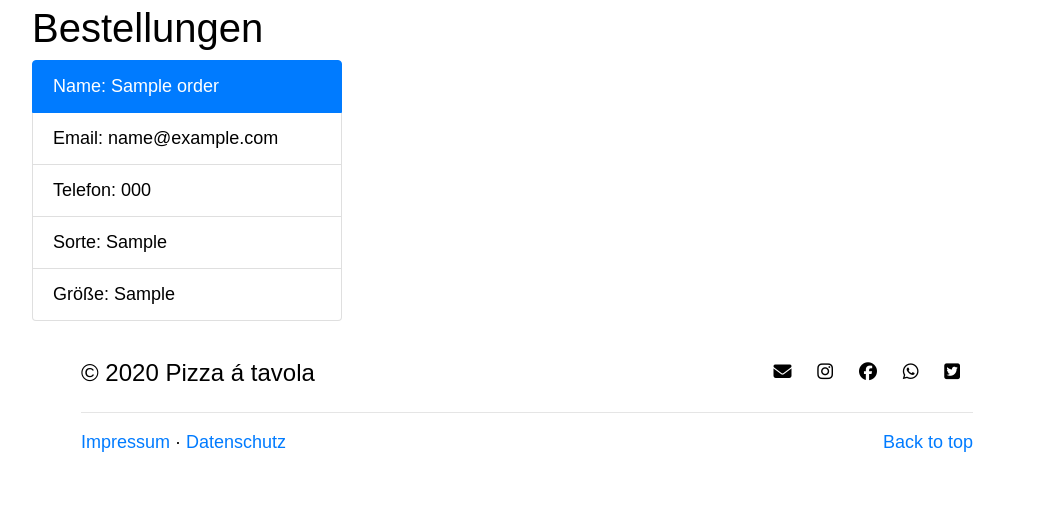
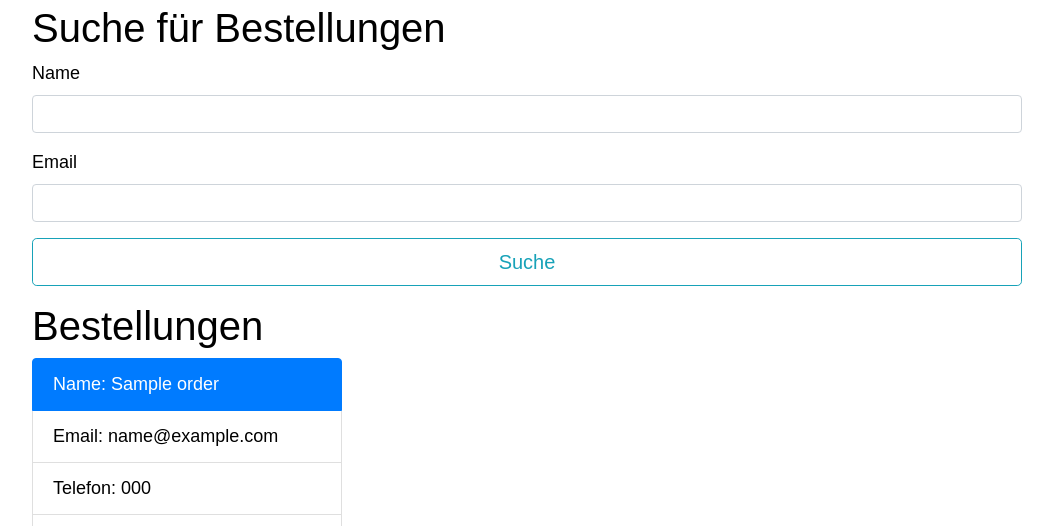
Before and after one commit to pmularczyk/django-pizza-a-tavola, a Django app: page /orders/ in a window 1280 px wide. Shown: the part 74-600 px from the top of the page, without its empty margins (113-1166 px from the left). Before the commit the page ends 526 px from the top, so only its background shows below. Run offline with Django 3.2, Linux system fonts and the light colour scheme; tables that the repository leaves empty hold one stand-in row (values such as "Sample post"); some libraries are stand-ins or nearby versions.

Commit message:
feat(template): added search form

```diff
--- a/store/templates/pizzapp/order_list.html
+++ b/store/templates/pizzapp/order_list.html
@@ -1,9 +1,23 @@
 {% extends "base.html" %}
+
+{% load crispy_forms_tags %}
+
 {% block content %}
+
+
 <div class="container content-body">
+
+  <h1>Suche für Bestellungen</h1>
+  <form method="GET">
+    {{ filter.form|crispy }}
+    <div class="form-group">
+      <button class="btn btn-outline-info btn-lg btn-block" type="submit">Suche</button>
+    </div>
+  </form>
+
   <h1>Bestellungen</h1>
   <div class="row">
-    {% for order in orders %}
+    {% for order in filter.qs %}
     <div class="col-lg-4">
       <ul class="list-group">
         <li class="list-group-item active">Name: {{ order.name }}</li>
```
